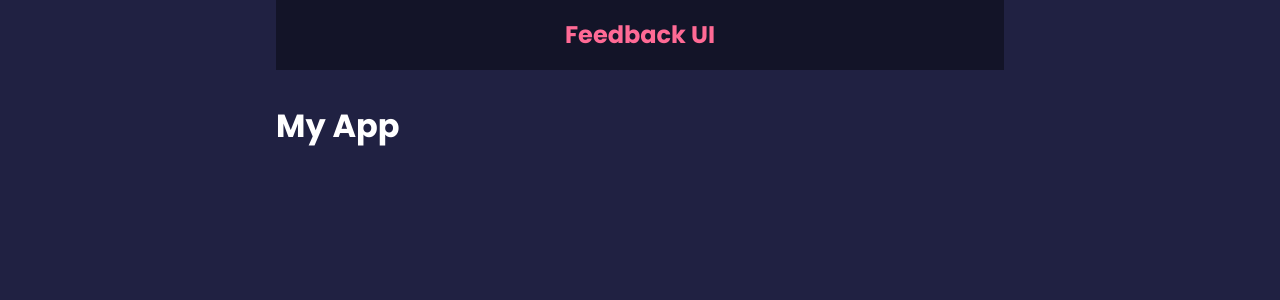
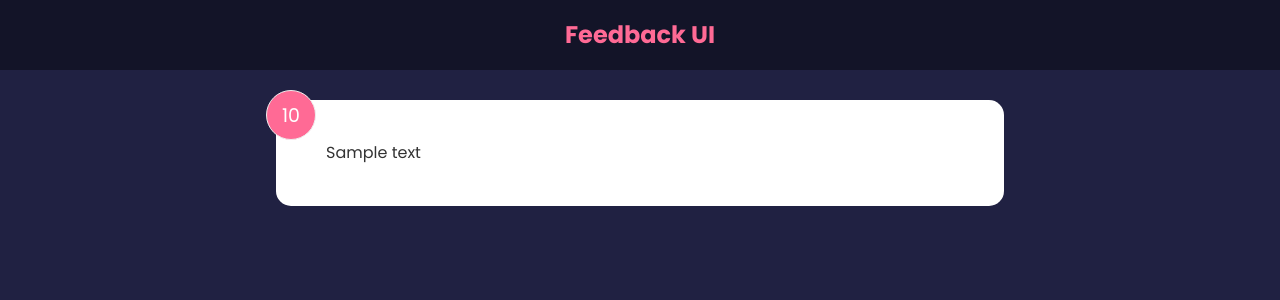
Before and after one commit to PrasoonPratham/Reactjs-feedback-app, a React (Create React App) app: page / in a window 1280 px wide. Shown: the top 300 px of the page. Built offline with nearby package versions, Linux system fonts and the light colour scheme.

Commit message:
useState

```diff
--- a/src/App.js
+++ b/src/App.js
@@ -1,11 +1,12 @@
 import Header from "./components/Header";
+import FeedbackItem from "./components/FeedbackItem";
 
 function App() {
     return (
     <>
+        <Header />
         <div className="container">
-                <Header />
-                <h1>My App</h1>
+                <FeedbackItem />
         </div>
     </>
 
--- /dev/null
+++ b/src/components/FeedbackItem.jsx
@@ -0,0 +1,18 @@
+import { useState } from 'react';
+
+function FeedbackItem() {
+
+    const [Rating, setRating] = useState(10);
+    const [Text, setText] = useState('Sample text');
+
+    return (
+        <div>
+            <div className="card">
+                <div className="num-display">{ Rating }</div>
+                <div className="text-display">{ Text }</div>
+            </div>
+        </div>
+    )
+}
+
+export default FeedbackItem
```
